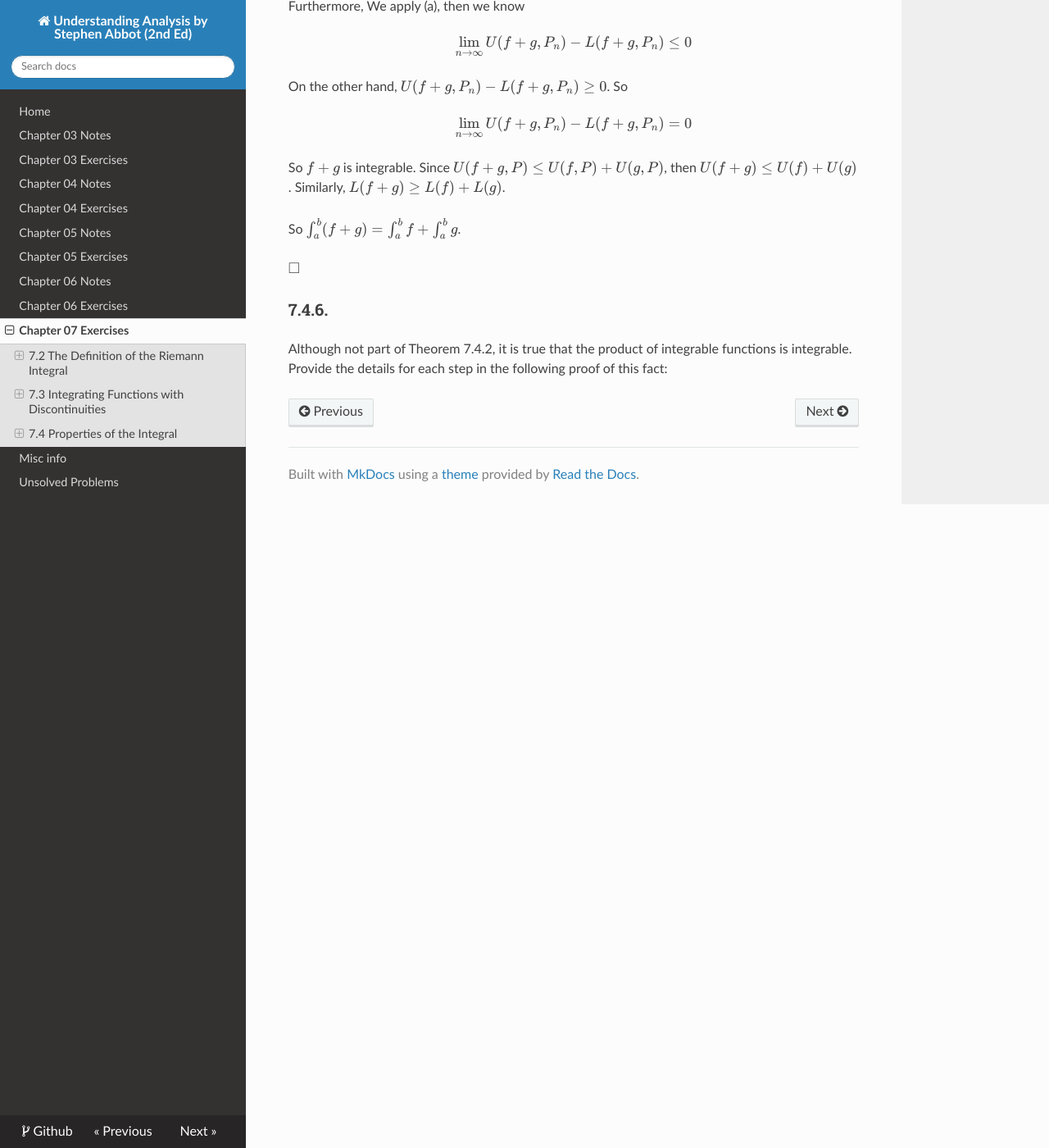
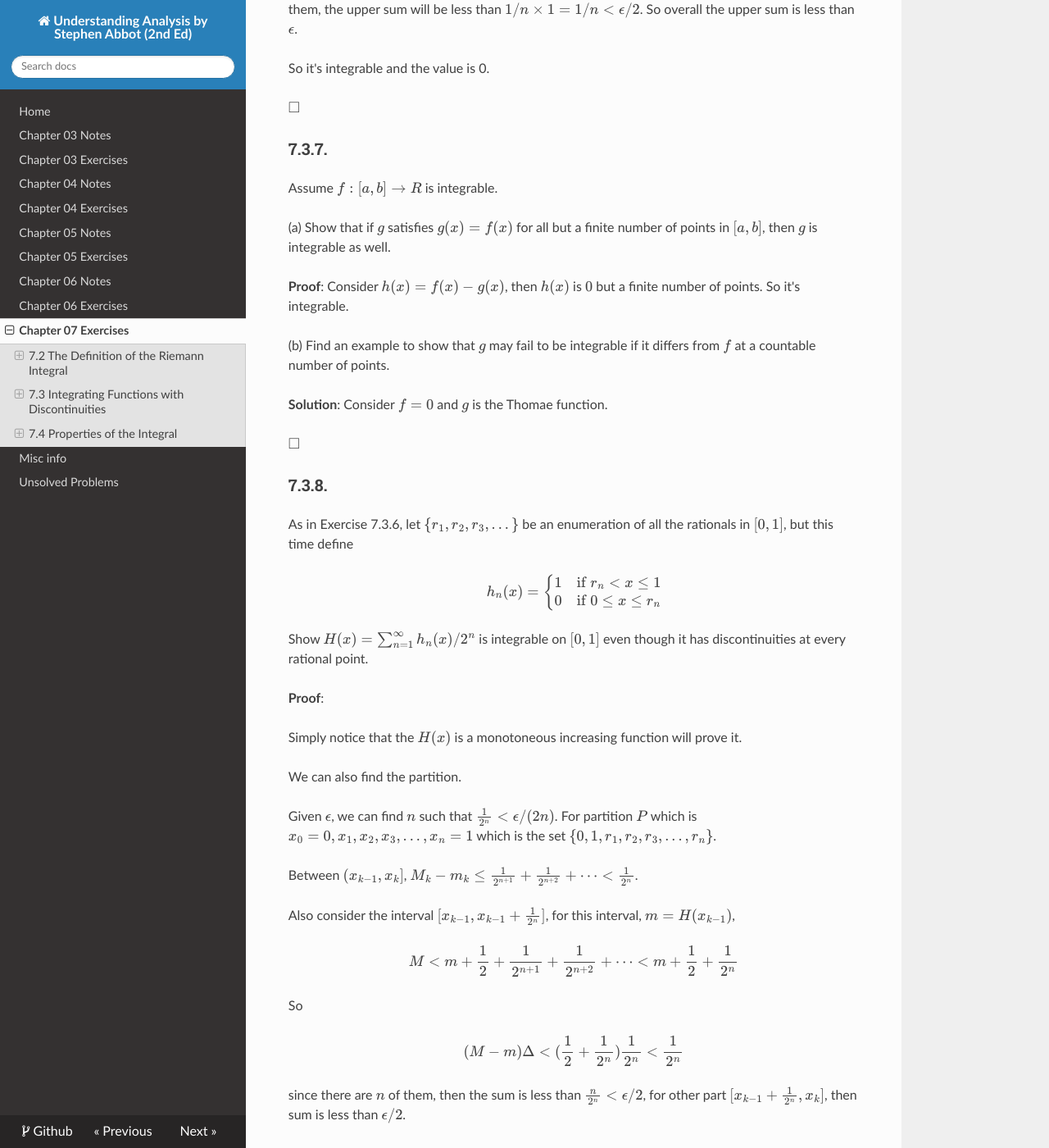
Before and after one commit to eroicaleo/abbot-analysis-2nd, an MkDocs documentation site: the page built from docs/ch07ex.md, in a window 1280 px wide and 1400 px high, scrolled down 7216 px. Shown: the whole window at 82% size. Built offline with MkDocs 1.6.1, drawn with Linux system fonts in a browser that asks for light colours; nearby versions of some CDN libraries; formulas are drawn with MathJax 3; some of the changed text lies outside the part shown.

Commit message:
Updates ex 7.3

```diff
--- a/docs/ch07ex.md
+++ b/docs/ch07ex.md
@@ -284,7 +284,9 @@
 
 (b) If $f$ is increasing and $g$ is integrable, then $g ◦f$ is integrable.
 
-Proof: Assume $f$ is defined on $[a,b]$, and $g$ is
+Proof: The following is not correct.
+
+Assume $f$ is defined on $[a,b]$, and $g$ is
 defined on $[c,d]$, and $[f(a), f(b)] \subseteq [c, d]$. Since $g$ is integrable, and given $\epsilon$.
 We can find a $P = \{x_0, x_1, \cdots, x_n\}$ for $[c,d]$ such that
 $U(g,P) - L(g,P) < \epsilon.$
@@ -332,6 +334,242 @@
 Then $g ◦f$ is again the Dirichlet function.
 
 $\square$
+
+### 7.3.5.
+
+Provide an example or give a reason why the request is impossible.
+
+(a) A sequence $(f_n) → f$ pointwise, where each $f_n$ has at most a finite number
+of discontinuities but $f$ is not integrable.
+
+**Solution**:
+
+Consider
+
+$$
+f_n(x) = \begin{cases}
+    1 &\text{if } x = p/q, q \leq n \\
+    0 &\text{otherwise}\\
+\end{cases}
+$$
+
+Then $f$ is the Dirichlet function which is not integrable.
+
+(b) A sequence $(g_n) → g$ uniformly where each gn has at most a finite number of discontinuities and $g$ is not integrable.
+
+**Proof**: Impossible. Each $g_n$ is integrable, and
+$(g_n) → g$ uniformly. So from exercise 7.2.5, $g$ is
+integrable.
+
+(c) A sequence $(h_n) → h$ uniformly where each $h_n$ is not integrable but $h$ is integrable.
+
+**Solutions**: This is possible. Consdier
+
+$$
+h_n(x) = \begin{cases}
+    1/n &\text{if } x \in \mathbf{Q}\\
+    0 &\text{otherwise }\\
+\end{cases}
+$$
+
+$\square$
+
+### 7.3.6.
+
+Let $\{r_1,r_2,r_3,...\}$ be an enumeration of all the rationals in $[0,1]$, and define
+
+$$
+g_n(x) = \begin{cases}
+    1 &\text{if } x = r_n \\
+    0 &\text{otherwise.}\\
+\end{cases}
+$$
+
+Anwser:
+
+(a) Is $G(x) = \sum_{n = 1}^{\infty} g_n(x)$ integrable
+on $[0, 1]$?
+
+**Solution**: $G(x)$ is the Dirichlet function.
+So it's not integrable.
+
+(b) $F(x) = \sum_{n = 1}^{\infty} g_n(x)/n$
+integrable on $[0, 1]$?
+
+**Proof**: Yes. Given $\epsilon$, we can find $n$ such
+that $1/n < \epsilon/2$, for $r_1,r_2,r_3,...r_n$,
+we create a segment $[r_i, r_i + 1/n^2]$. Then upper
+sum of those segments will be less than $1/n < \epsilon / 2$. For the rest of them, the upper sum will
+be less than $1/n \times 1 = 1/n < \epsilon / 2$.
+So overall the upper sum is less than $\epsilon$.
+
+So it's integrable and the value is 0.
+
+$\square$
+
+### 7.3.7.
+
+Assume $f : [a,b] → R$ is integrable.
+
+(a) Show that if $g$ satisfies $g(x) = f(x)$ for all but a finite number of points
+in $[a,b]$, then $g$ is integrable as well.
+
+**Proof**: Consider $h(x) = f(x) - g(x)$, then $h(x)$
+is $0$ but a finite number of points. So it's integrable.
+
+(b) Find an example to show that $g$ may fail to be integrable if it diﬀers from
+$f$ at a countable number of points.
+
+**Solution**: Consider $f = 0$ and $g$ is the Thomae
+function.
+
+$\square$
+
+### 7.3.8.
+
+As in Exercise 7.3.6, let $\{r_1,r_2,r_3,...\}$ be an enumeration of all the rationals in $[0,1]$,
+but this time define
+
+$$
+h_n(x) =
+\begin{cases}
+    1 &\text{if } r_n < x \leq 1 \\
+    0 &\text{if } 0 \leq x \leq r_n \\
+\end{cases}
+$$
+
+Show $H(x) = \sum_{n = 1}^{\infty}h_n(x) / 2^n$
+is integrable on $[0,1]$ even though it has discontinuities at every rational point.
+
+**Proof**:
+
+Simply notice that the $H(x)$ is a monotoneous increasing function will prove it.
+
+We can also find the partition.
+
+Given $\epsilon$, we can find $n$ such that
+$\frac{1}{2^n} < \epsilon / (2n)$.
+For partition $P$ which is
+$x_0 = 0, x_1,x_2,x_3,...,x_n = 1$ which is the set
+$\{0, 1, r_1,r_2,r_3,...,r_n\}$.
+
+Between $(x_{k-1}, x_k]$, $M_k - m_k \leq \frac{1}{2^{n+1}} + \frac{1}{2^{n+2}} + \cdots < \frac{1}{2^n}$.
+
+Also consider the interval $[x_{k-1}, x_{k-1} + \frac{1}{2^n}]$, for this interval, $m = H(x_{k-1})$,
+
+$$
+M < m + \frac{1}{2} + \frac{1}{2^{n+1}} + \frac{1}{2^{n+2}} + \cdots < m + \frac{1}{2} + \frac{1}{2^n}
+$$
+
+So
+
+$$
+(M - m) \Delta < (\frac{1}{2} + \frac{1}{2^n}) \frac{1}{2^n} < \frac{1}{2^n}
+$$
+
+since there are $n$ of them, then the sum
+is less than $\frac{n}{2^n} < \epsilon / 2$,
+for other part $[x_{k-1} + \frac{1}{2^n}, x_k]$,
+then sum is less than $\epsilon / 2$.
+
+$\square$
+
+### 7.3.9 (Content Zero).
+
+A set $A ⊆ [a,b]$ has content zero if for every
+$ϵ > 0$ there exists a finite collection of open intervals $\{O_1,O_2,...,O_N\}$ that contain $A$
+in their union and whose lengths sum to $ϵ$ or less.
+
+Using $|O_n|$ to refer
+to the length of each interval, we have
+
+$$
+A \subseteq \bigcup_{n=1}^{N}  O_n
+\text{ and }
+\sum_{n=1}^{N} |O_n| \leq \epsilon.
+$$
+
+Anwser
+
+(a) Let $f$ be bounded on $[a,b]$.
+Show that if the set of discontinuous points of
+$f$ has content zero, then $f$ is integrable.
+
+**Proof**: Assume $|f(x)| < M$, and given $\epsilon$
+we can find a set of
+open intervals $\{O_1,O_2,...,O_N\}$ such that
+
+$$
+A \subseteq \bigcup_{n=1}^{N}  O_n
+\text{ and }
+\sum_{n=1}^{N} |O_n| \leq \epsilon / (4M).
+$$
+
+Let $O_n = (a_n, b_n)$, let
+$P = \{a_1, b_1, \cdots, a_n, b_n\}$.
+In these intervals, the difference of the upper
+sum and lower sum is less than
+$2M \times \epsilon / (4M) = \epsilon / 2$.
+
+In other interval, $f(x)$ is continuous, so we can find
+a partition such that the upper
+sum and lower sum is less than $\epsilon /2$.
+
+$\square$
+
+(b) Show that any finite set has content zero.
+
+Proof: Assume there are $n$ points in $A$,
+$x_1, x_2, x_3, \dots x_{n}$, let
+
+$$
+O_n = (x_n - \epsilon / 2n, x_n + \epsilon / 2n)
+$$
+
+$\square$
+
+(c) Content zero sets do not have to be finite.
+They do not have to be countable. Show that the Cantor set $C$ defined in Section 3.1 has content zero.
+
+**Proof**:
+
+Note $|C_1| = \frac{2}{3}$, we can use 2 open sets with length of $\frac{3}{8}$ to cover it.
+
+Similarly, $|C_2|$ can be coverd by $4$ intervals of length $\frac{1}{8}$.
+
+$|C_n|$ can be coverd by $2^n$ intervals of length
+$\frac{1}{8 \times 3^{n-2}}$.
+
+So
+
+$$
+\sum_{n=1}^{N} |O_n| = \frac{1}{2} \times
+\left( \frac{2}{3} \right) ^{n-2}.
+$$
+
+In addition,
+
+$$
+C \subset C_n \subset \bigcup_{k=1}^{n} O_n
+$$
+
+$\square$
+
+(d) Prove that
+
+$$
+h(x) =
+\begin{cases}
+    1 &\text{if } x \in C\\
+    0 &\text{if } x \not\in C\\
+\end{cases}
+$$
+
+is integrable, and find the value of the integral.
+
+**Proof**: if $x \not\in C$, $x$ is in an open set.
+So $h(x)$ is continuous at $x$. Then we can apply (a).
+So $h(x)$ is integrable. and the value is $0$.
 
 ## 7.4 Properties of the Integral
 
```
Also changed, not shown: docs/unsolved.md (+4 -0 lines).
